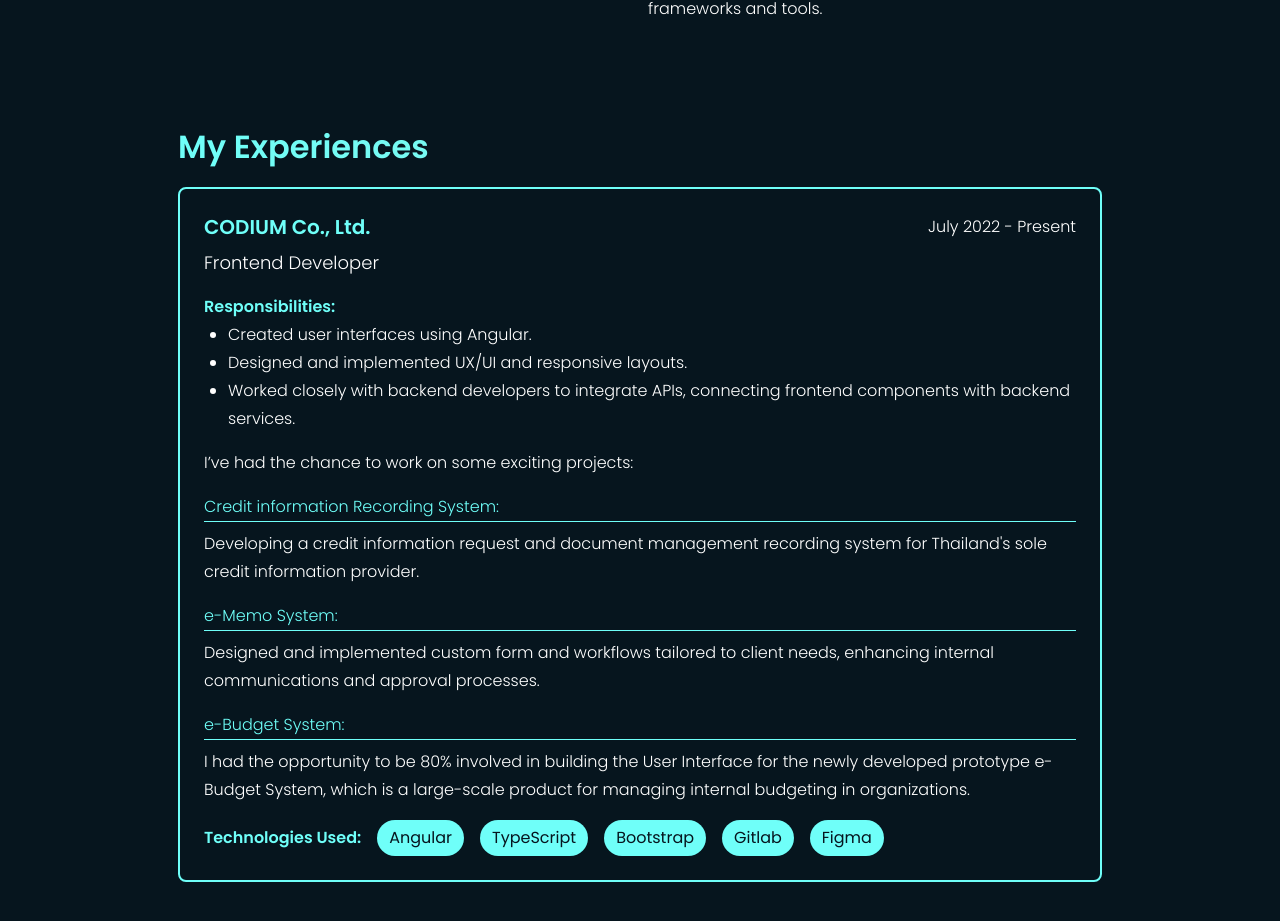
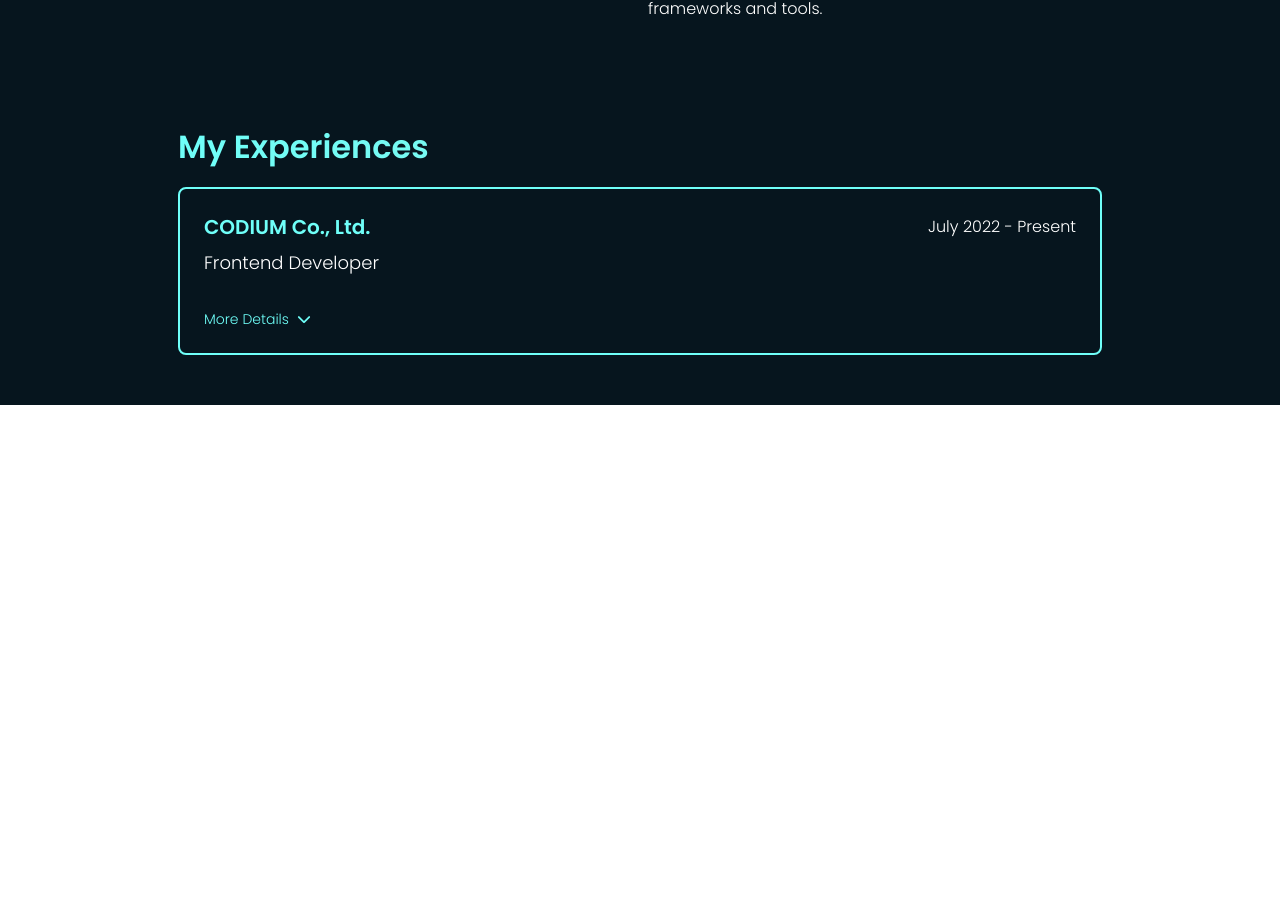
Before and after one commit to Panchaya-M/panchaya-m-portfolio, a React (Vite) app: page / in a window 1280 px wide. Shown: the part 757-1678 px from the top of the page. After the commit the page ends 1162 px from the top, so only its background shows below. Built offline with nearby package versions, Linux system fonts and the light colour scheme.

Commit message:
refactor code experiences section and add collapsed toggle

```diff
--- a/src/components/Experience.jsx
+++ b/src/components/Experience.jsx
@@ -1,98 +1,131 @@
+/* eslint-disable react/prop-types */
+import { useState } from "react";
+import { EXPERIENCES } from "../constants/constants";
+
+const CompanyHeader = ({ company, start, end, job_position }) => {
+  return (
+    <div>
+      <div className="flex justify-between">
+        <h3 className="title mb-2">{company}</h3>
+        <p className="mb-2">
+          {start} - {end}
+        </p>
+      </div>
+      <p className="text-lg">{job_position}</p>
+    </div>
+  );
+};
+
+const Responsibilities = ({ responsibilities }) => {
+  return (
+    <div>
+      <h4 className="sub-title font-semibold">Responsibilities:</h4>
+      <ul className="list-disc pl-6">
+        {responsibilities.map((responsibility, responsibilityIndex) => (
+          <li key={responsibilityIndex}>
+            <p>{responsibility}</p>
+          </li>
+        ))}
+      </ul>
+    </div>
+  );
+};
+
+const Projects = ({ intro, projects }) => {
+  return (
+    <>
+      <p className="mt-4">{intro}:</p>
+      {projects.map((project, projectIndex) => (
+        <div key={projectIndex}>
+          <div className="flex justify-between border-b-[1px] border-aqua mb-2">
+            <h4 className="sub-title">{project.name}:</h4>
+          </div>
+          <p>{project.details}</p>
+        </div>
+      ))}
+    </>
+  );
+};
+
+const TechnologiesUse = ({ technologies }) => {
+  return (
+    <div className="flex flex-wrap items-center gap-4 mt-4">
+      <h4 className="sub-title font-semibold">Technologies Used:</h4>
+      <ul className="flex flex-wrap gap-4">
+        {technologies.map((tech, techIndex) => (
+          <li key={techIndex} className="bubble">
+            {tech}
+          </li>
+        ))}
+      </ul>
+    </div>
+  );
+};
+
+const ExpandToggle = ({ isExpand, onclick }) => {
+  return (
+    <div className="expand-toggle">
+      {isExpand ? (
+        <button className="flex items-center gap-2" onClick={() => onclick}>
+          Hide <i className="fa-solid fa-chevron-up mt-1"></i>
+        </button>
+      ) : (
+        <button className="flex items-center gap-2" onClick={() => onclick}>
+          More Details
+          <i className="fa-solid fa-chevron-down animate-bounce mt-1"></i>
+        </button>
+      )}
+    </div>
+  );
+};
+
 const Experience = () => {
+  const experiences = EXPERIENCES;
+  // Store the index of the expanded experience
+  const [expandedIndex, setExpandedIndex] = useState(null);
+
+  const toggleVisibility = index => {
+    // If the clicked item is already expanded, collapse it, otherwise expand it
+    setExpandedIndex(expandedIndex === index ? null : index);
+  };
+
   return (
     <section id="experiences">
       <div className="container flex flex-col gap-4">
         <h2>My Experiences</h2>
 
-        <div className="card-outline flex flex-col gap-4">
-          <div>
-            <div className="flex justify-between">
-              <h3 className="title mb-2">CODIUM Co., Ltd.</h3>
-              <p className="mb-2">July 2022 - Present</p>
+        {experiences.map((experience, i) => (
+          <div key={i} className="card-outline flex flex-col gap-4">
+            <CompanyHeader
+              company={experience.company}
+              start={experience.start}
+              end={experience.end}
+              job_position={experience.job_position}
+            />
+
+            <div
+              className={`transition-max-height duration-500 ease-in-out overflow-hidden ${
+                expandedIndex === i ? "max-h-[1000px]" : "max-h-0"
+              }`}
+            >
+              <Responsibilities
+                responsibilities={experience.responsibilities}
+              />
+
+              <Projects
+                intro={experience.projects_intro}
+                projects={experience.projects}
+              />
+
+              <TechnologiesUse technologies={experience.technologies_use} />
             </div>
-            <p className="text-lg">Frontend Developer</p>
+
+            <ExpandToggle
+              isExpand={expandedIndex === i}
+              onclick={() => toggleVisibility(i)}
+            />
           </div>
-          <div>
-            <h4 className="sub-title font-semibold">Responsibilities:</h4>
-            <ul className="list-disc pl-6">
-              <li>
-                <p>Created user interfaces using Angular.</p>
-              </li>
-              <li>
-                <p>Designed and implemented UX/UI and responsive layouts.</p>
-              </li>
-              <li>
-                <p>
-                  Worked closely with backend developers to integrate APIs,
-                  connecting frontend components with backend services.
-                </p>
-              </li>
-            </ul>
-          </div>
-          <p>I’ve had the chance to work on some exciting projects:</p>
-          <div>
-            <div className="flex justify-between border-b-[1px] border-aqua mb-2">
-              <h4 className="sub-title">
-                Credit information Recording System:
-              </h4>
-              {/* <div className="text-aqua">
-                <i className="fa-solid fa-chevron-up"></i>
-                <i className="fa-solid fa-chevron-down"></i>
-              </div> */}
-            </div>
-            <p>
-              Developing a credit information request and document management
-              recording system for Thailand's sole credit information provider.
-            </p>
-          </div>
-          <div>
-            <div className="flex justify-between border-b-[1px] border-aqua mb-2">
-              <h4 className="sub-title">e-Memo System:</h4>
-              {/* <div className="text-aqua">
-                <i className="fa-solid fa-chevron-up"></i>
-                <i className="fa-solid fa-chevron-down"></i>
-              </div> */}
-            </div>
-            <p>
-              Designed and implemented custom form and workflows tailored to
-              client needs, enhancing internal communications and approval
-              processes.
-            </p>
-          </div>
-          <div>
-            <div className="flex justify-between border-b-[1px] border-aqua mb-2">
-              <h4 className="sub-title">e-Budget System:</h4>
-              {/* <div className="text-aqua">
-                <i className="fa-solid fa-chevron-up"></i>
-                <i className="fa-solid fa-chevron-down"></i>
-              </div> */}
-            </div>
-            <p>
-              I had the opportunity to be 80% involved in building the User
-              Interface for the newly developed prototype e-Budget System, which
-              is a large-scale product for managing internal budgeting in
-              organizations.
-            </p>
-          </div>
-          <div className="flex flex-wrap items-center gap-4">
-            <h4 className="sub-title font-semibold">Technologies Used:</h4>
-            <ul className="flex flex-wrap gap-4">
-              <li className="bubble">Angular</li>
-              <li className="bubble">TypeScript</li>
-              <li className="bubble">Bootstrap</li>
-              <li className="bubble">Gitlab</li>
-              <li className="bubble">Figma</li>
-            </ul>
-          </div>
-          {/* <div className="expand-toggle">
-            <span className="flex items-center gap-2">
-              More Details <i className="fa-solid fa-chevron-down"></i>
-            </span>
-            <span className="flex items-center gap-2">
-              Hide <i className="fa-solid fa-chevron-up"></i>
-            </span>
-          </div> */}
-        </div>
+        ))}
       </div>
     </section>
   );
--- a/src/index.css
+++ b/src/index.css
@@ -91,6 +91,10 @@
     @apply transition-transform ease-out duration-1000;
   }
 
+  .transition-max-height {
+    transition: max-height 0.5s ease-in-out;
+  }
+
   .title {
     @apply text-xl font-semibold text-aqua;
   }
--- a/tailwind.config.js
+++ b/tailwind.config.js
@@ -12,6 +12,9 @@
       fontFamily: {
         poppins: ["Poppins", "sans-serif"],
       },
+      transitionProperty: {
+        "max-height": "max-height",
+      },
     },
   },
   plugins: [],
```
